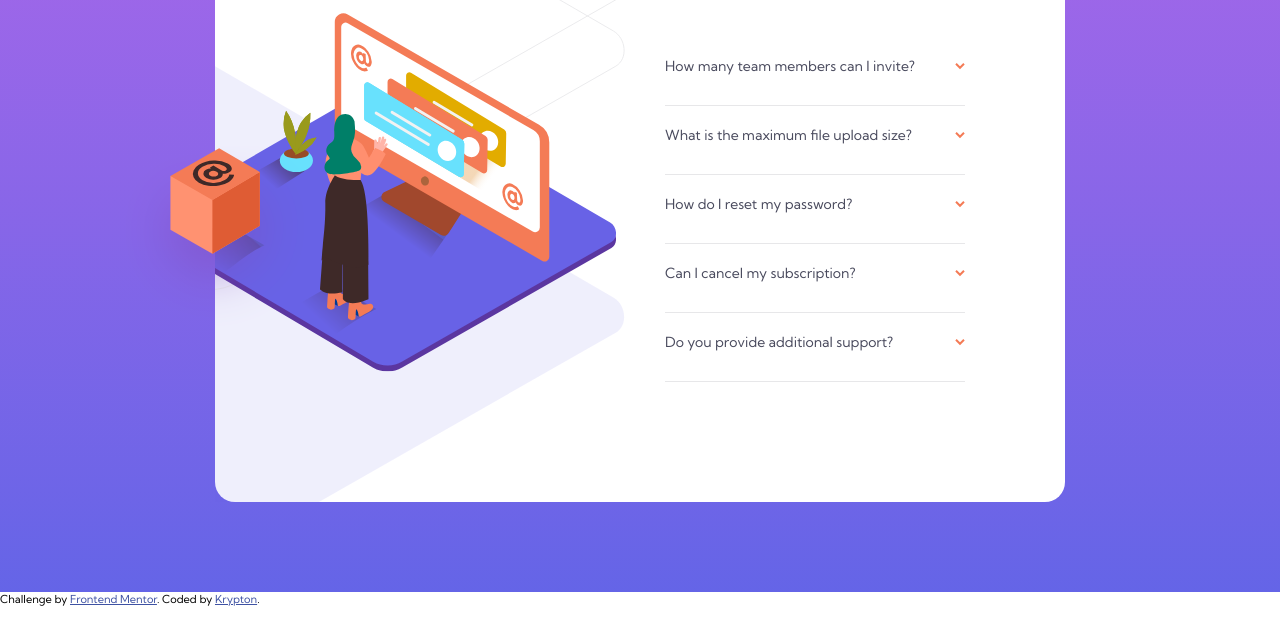
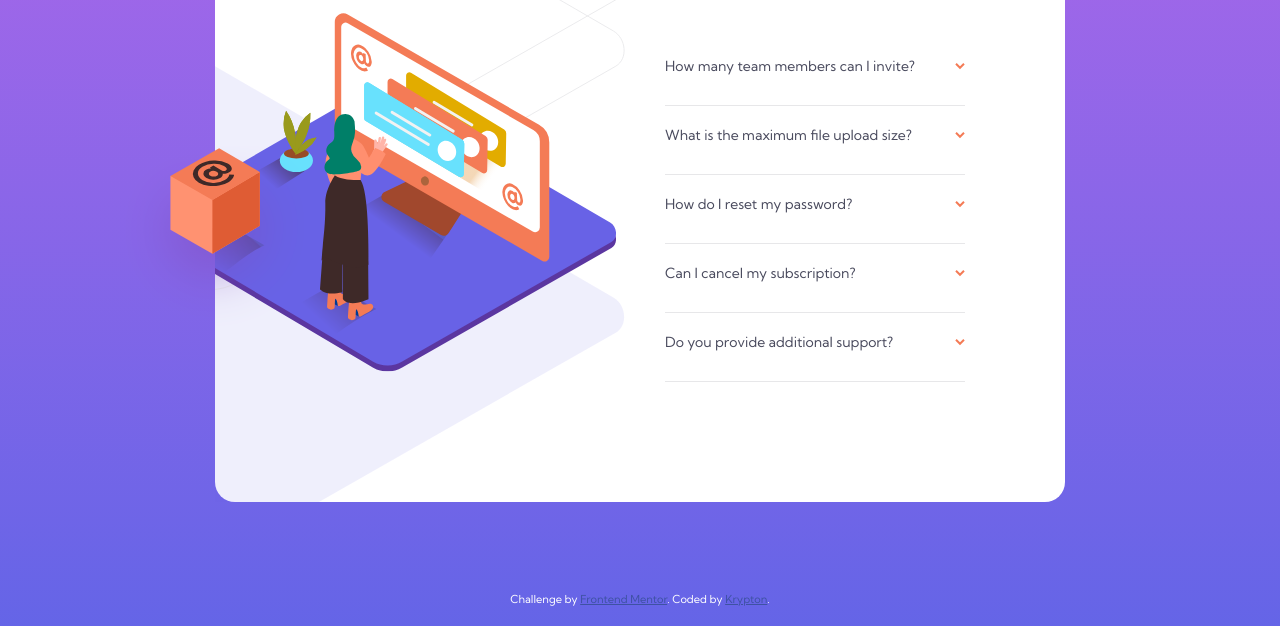
Before and after one commit to madhusudanbabar/fm-accordian, a plain HTML site: page index.html in a window 1280 px wide. Shown: the part 208-834 px from the top of the page. Before the commit the page ends 800 px from the top, so only its background shows below. Drawn offline with Linux system fonts and the light colour scheme.

Commit message:
fix attrbution

```diff
--- a/index.html
+++ b/index.html
@@ -17,7 +17,8 @@
     .attribution {
       font-size: 11px;
       text-align: center;
-      position: fixed;
+      color: white;
+      padding-bottom: 2rem;
     }
 
     .attribution a {
```
